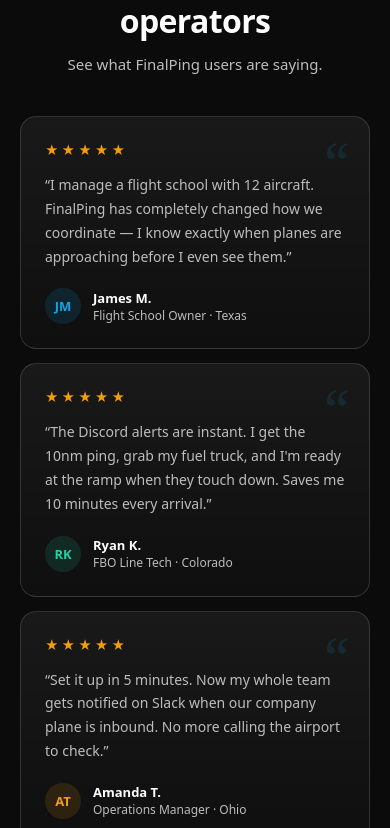
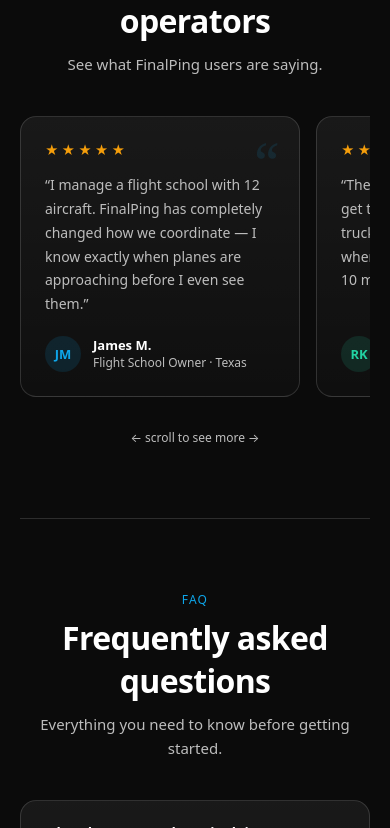
Before and after one commit to ShermR6/my-product-site, a Next.js app: page / in a window 390 px wide. Shown: the part 5576-6404 px from the top of the page. Built offline with nearby package versions, Linux system fonts and the light colour scheme; no server answers.

Commit message:
Update page.tsx

```diff
--- a/app/page.tsx
+++ b/app/page.tsx
@@ -46,6 +46,27 @@
     role: "Operations Manager · Ohio",
     initials: "AT",
     color: "#f59e0b",
+  },
+  {
+    text: "As a plane spotter I used to miss half the interesting traffic. Now I get a ping every time something unusual is approaching. It's become part of my daily routine.",
+    name: "Derek L.",
+    role: "Aviation Enthusiast · Washington",
+    initials: "DL",
+    color: "#a78bfa",
+  },
+  {
+    text: "We run a charter operation with 6 aircraft. FinalPing lets our ground team prep without anyone having to constantly watch a radar screen. Worth every penny.",
+    name: "Sarah P.",
+    role: "Charter Ops Director · Florida",
+    initials: "SP",
+    color: "#f87171",
+  },
+  {
+    text: "The quiet hours feature alone sold me. I was getting 3am alerts before I found FinalPing. Now it just works exactly when I need it to.",
+    name: "Marcus W.",
+    role: "Private Pilot · Georgia",
+    initials: "MW",
+    color: "#34d399",
   },
 ];
 
@@ -132,26 +153,6 @@
         </div>
       </section>
 
-      {/* FEATURES */}
-      <section style={{ position: "relative", zIndex: 1, paddingTop: 72, paddingBottom: 72 }}>
-        <div style={{ textAlign: "center", marginBottom: 40 }}>
-          <div className="small" style={{ letterSpacing: "0.1em", marginBottom: 8, color: "var(--accent)" }}>FEATURES</div>
-          <h2 style={{ fontSize: 32, letterSpacing: "-0.02em" }}>Everything you need to track aircraft</h2>
-          <p style={{ maxWidth: 520, margin: "10px auto 0", fontSize: 15 }}>
-            FinalPing combines live ADS-B data with customizable alerts and team integrations — all in one lightweight desktop app.
-          </p>
-        </div>
-        <div className="grid-3">
-          {features.map((f) => (
-            <div className="panel" key={f.title} style={{ padding: 24 }}>
-              <div style={{ fontSize: 30, marginBottom: 12 }}>{f.icon}</div>
-              <h2 style={{ fontSize: 15, marginBottom: 6 }}>{f.title}</h2>
-              <p style={{ fontSize: 13, marginBottom: 0 }}>{f.desc}</p>
-            </div>
-          ))}
-        </div>
-      </section>
-
       {/* HOW IT WORKS — VIDEO SECTION */}
       <section style={{
         position: "relative", zIndex: 1, paddingTop: 72, paddingBottom: 72,
@@ -204,7 +205,6 @@
               position: "absolute", inset: 0,
               background: "radial-gradient(ellipse at 30% 40%, rgba(14,165,233,0.08) 0%, transparent 60%)",
             }} />
-            {/* Mini app preview */}
             <div style={{
               position: "relative", zIndex: 1, width: "85%",
               background: "#0b1320", border: "1px solid rgba(255,255,255,0.08)",
@@ -253,7 +253,6 @@
                 </div>
               </div>
             </div>
-            {/* Play button overlay — links to YouTube when ready */}
             <div style={{
               position: "absolute", zIndex: 2,
               width: 56, height: 56, borderRadius: "50%",
@@ -265,6 +264,26 @@
               </svg>
             </div>
           </div>
+        </div>
+      </section>
+
+      {/* FEATURES */}
+      <section style={{ position: "relative", zIndex: 1, paddingTop: 72, paddingBottom: 72 }}>
+        <div style={{ textAlign: "center", marginBottom: 40 }}>
+          <div className="small" style={{ letterSpacing: "0.1em", marginBottom: 8, color: "var(--accent)" }}>FEATURES</div>
+          <h2 style={{ fontSize: 32, letterSpacing: "-0.02em" }}>Everything you need to track aircraft</h2>
+          <p style={{ maxWidth: 520, margin: "10px auto 0", fontSize: 15 }}>
+            FinalPing combines live ADS-B data with customizable alerts and team integrations — all in one lightweight desktop app.
+          </p>
+        </div>
+        <div className="grid-3">
+          {features.map((f) => (
+            <div className="panel" key={f.title} style={{ padding: 24 }}>
+              <div style={{ fontSize: 30, marginBottom: 12 }}>{f.icon}</div>
+              <h2 style={{ fontSize: 15, marginBottom: 6 }}>{f.title}</h2>
+              <p style={{ fontSize: 13, marginBottom: 0 }}>{f.desc}</p>
+            </div>
+          ))}
         </div>
       </section>
 
@@ -322,9 +341,20 @@
           <h2 style={{ fontSize: 32, letterSpacing: "-0.02em" }}>Trusted by pilots & operators</h2>
           <p style={{ maxWidth: 480, margin: "10px auto 0", fontSize: 15 }}>See what FinalPing users are saying.</p>
         </div>
-        <div className="grid-3">
+        {/* Scrollable carousel */}
+        <div style={{
+          display: "flex", gap: 16, overflowX: "auto", paddingBottom: 16,
+          scrollSnapType: "x mandatory", WebkitOverflowScrolling: "touch",
+          msOverflowStyle: "none", scrollbarWidth: "none",
+          paddingLeft: 24, paddingRight: 24,
+        }}>
           {testimonials.map((t) => (
-            <div className="panel" key={t.name} style={{ padding: 24, position: "relative" }}>
+            <div className="panel" key={t.name} style={{
+              padding: 24, position: "relative", flexShrink: 0,
+              width: "clamp(280px, 33vw, 360px)",
+              scrollSnapAlign: "start",
+              display: "flex", flexDirection: "column",
+            }}>
               <div style={{
                 position: "absolute", top: 16, right: 20,
                 fontSize: 56, color: "rgba(14,165,233,0.12)",
@@ -336,10 +366,12 @@
                   <span key={i} style={{ color: "#f59e0b", fontSize: 13 }}>★</span>
                 ))}
               </div>
-              <p style={{ fontSize: 14, color: "var(--muted)", lineHeight: 1.7, marginBottom: 20 }}>
+              {/* Text — flex: 1 so it fills space and pushes author to bottom */}
+              <p style={{ fontSize: 14, color: "var(--muted)", lineHeight: 1.7, marginBottom: 20, flex: 1 }}>
                 &ldquo;{t.text}&rdquo;
               </p>
-              <div style={{ display: "flex", alignItems: "center", gap: 12 }}>
+              {/* Author — always at bottom */}
+              <div style={{ display: "flex", alignItems: "center", gap: 12, marginTop: "auto" }}>
                 <div style={{
                   width: 36, height: 36, borderRadius: "50%", flexShrink: 0,
                   background: `${t.color}20`, color: t.color,
@@ -354,6 +386,13 @@
             </div>
           ))}
         </div>
+        {/* Scroll hint */}
+        <div style={{ textAlign: "center", marginTop: 16, fontSize: 12, color: "var(--muted)" }}>
+          ← scroll to see more →
+        </div>
+        <style>{`
+          .testimonials-scroll::-webkit-scrollbar { display: none; }
+        `}</style>
       </section>
 
       {/* FAQ */}
```
